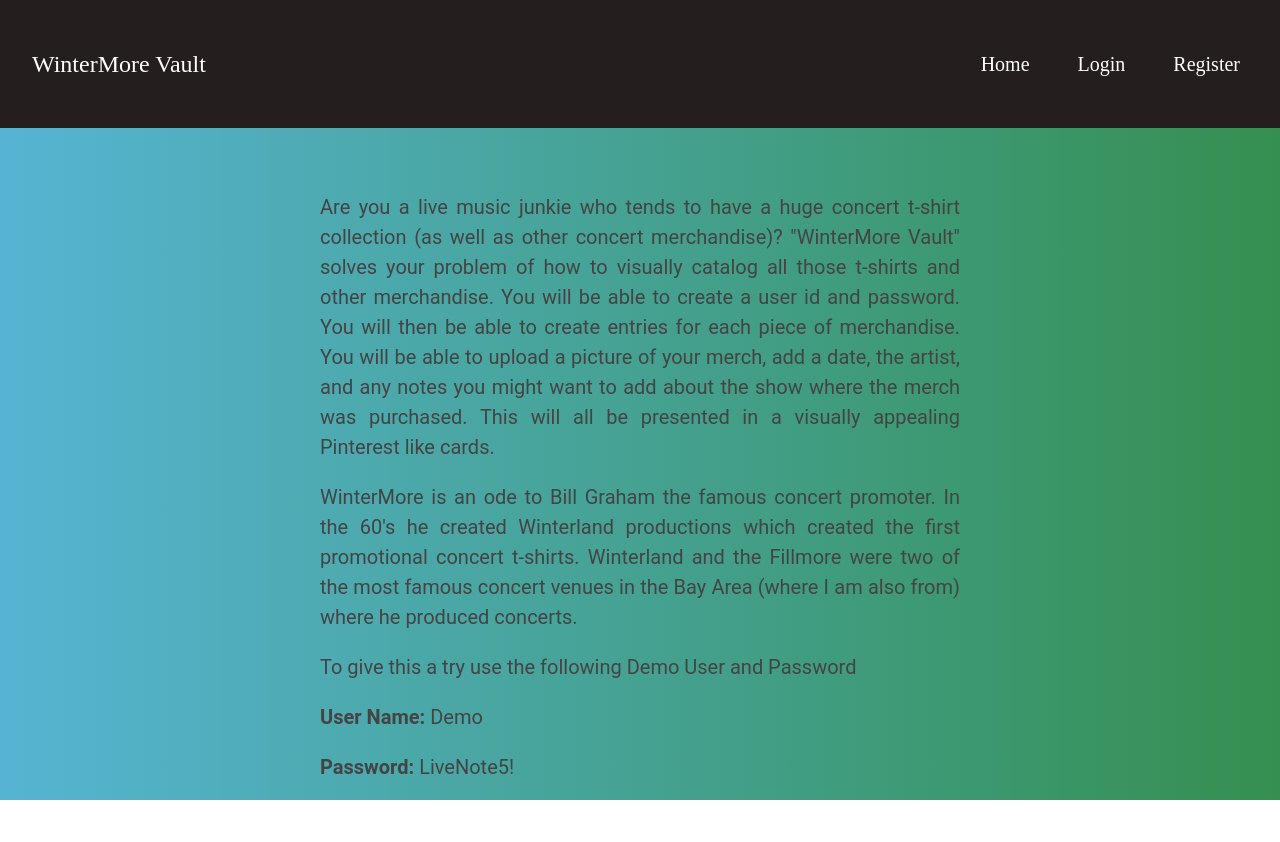
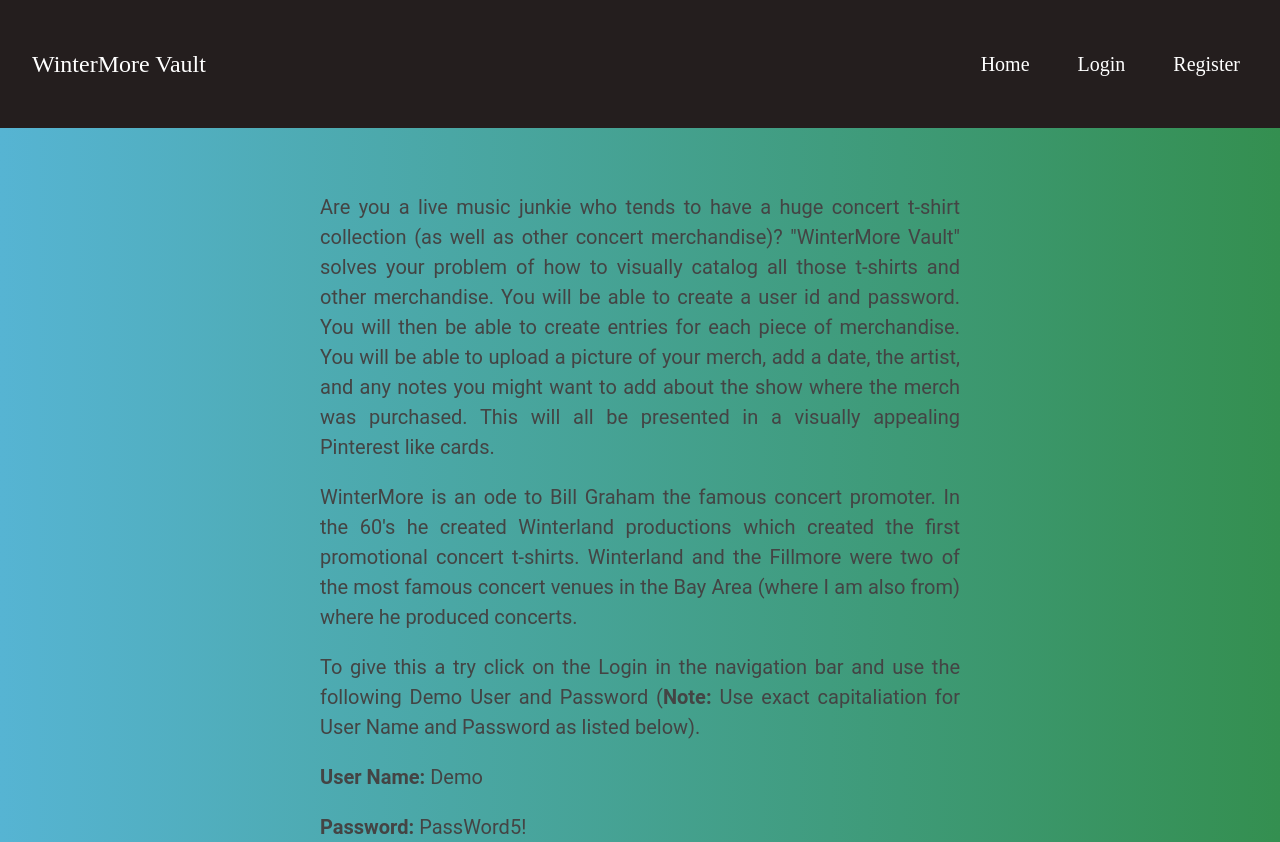
Before and after one commit to glamazon/WinterMoreVault-client, a React (Create React App) app: page / in a window 1280 px wide. Before the commit the page ends 800 px from the top, so only its background shows below. Built offline with nearby package versions, Linux system fonts and the light colour scheme.

Commit message:
added changes for mvp

```diff
--- a/src/components/LandingPage.js
+++ b/src/components/LandingPage.js
@@ -12,10 +12,10 @@
 
 		<p>WinterMore is an ode to Bill Graham the famous concert promoter. In the 60's he created Winterland productions which created the first promotional concert t-shirts. Winterland and the Fillmore were two of the most famous concert venues in the Bay Area (where I am also from) where he produced concerts.</p>
 
-		<p>To give this a try use the following Demo User and Password</p>
+		<p>To give this a try click on the Login in the navigation bar and use the following Demo User and Password (<strong>Note: </strong>Use exact capitaliation for User Name and Password as listed below).</p>
 
-		<p><strong>User Name:</strong> Demo</p>
-		<p><strong>Password:</strong> LiveNote5!</p>
+		<p><strong>User Name: </strong>Demo</p>
+		<p><strong>Password: </strong>PassWord5!</p>
 
     </section>
 
--- a/src/components/LoginForm/LoginForm.js
+++ b/src/components/LoginForm/LoginForm.js
@@ -80,7 +80,6 @@
 					</div>
 					<Button type="submit">Login</Button>
 				</form>
-				<Link to="/register">Signup</Link>
 			</>
 		);
 	}
--- a/src/components/SideDrawer/SideDrawer.css
+++ b/src/components/SideDrawer/SideDrawer.css
@@ -1,6 +1,9 @@
 .side-drawer {
   height: 100%;
-  background: white;
+  background: #348F50;  /* fallback for old browsers */
+background: -webkit-linear-gradient(to right, #56B4D3, #348F50);  /* Chrome 10-25, Safari 5.1-6 */
+background: linear-gradient(to right, #56B4D3, #348F50); /* W3C, IE 10+/ Edge, Firefox 16+, Chrome 26+, Opera 12+, Safari 7+ */
+
   box-shadow: 1px 0px 7px rgba(0, 0, 0, 0.5);
   position: fixed;
   top: 0;
--- a/src/components/SideDrawer/SideDrawer.js
+++ b/src/components/SideDrawer/SideDrawer.js
@@ -11,7 +11,8 @@
     <nav className={drawerClasses}>
 <ul>
   <li><a href="/">Home</a></li>
-  <li><a href="/demo">Login</a></li>
+  <li><a href="/login">Login</a></li>
+  <li><a href="/Register">Register</a></li>
   </ul>
 </nav>);
 };
--- a/src/index.css
+++ b/src/index.css
@@ -8,19 +8,9 @@
 background: -webkit-linear-gradient(to right, #56B4D3, #348F50);  /* Chrome 10-25, Safari 5.1-6 */
 background: linear-gradient(to right, #56B4D3, #348F50); /* W3C, IE 10+/ Edge, Firefox 16+, Chrome 26+, Opera 12+, Safari 7+ */
 
-
-
-
-
-
-
-
-  /* background-image: url("microphone.jpg"); */
   height: 100%;
   margin: 0;
-  background-position: center;
-  background-repeat: no-repeat;
-  background-size: cover;
+
 }
 
 body {
```
